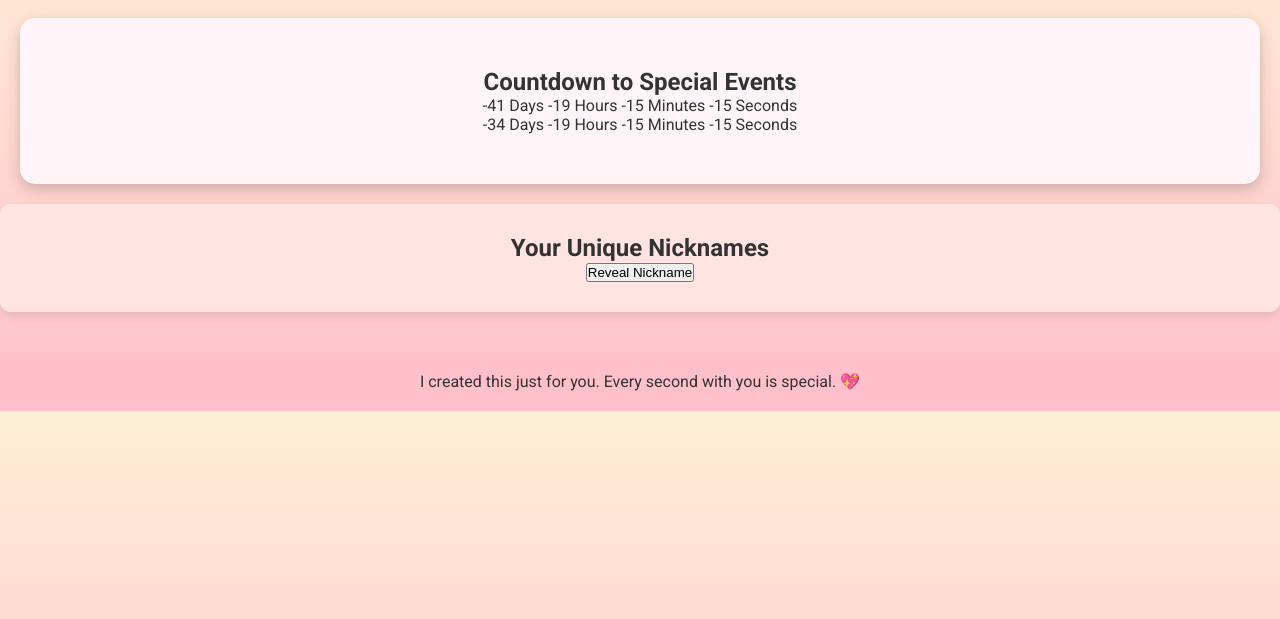
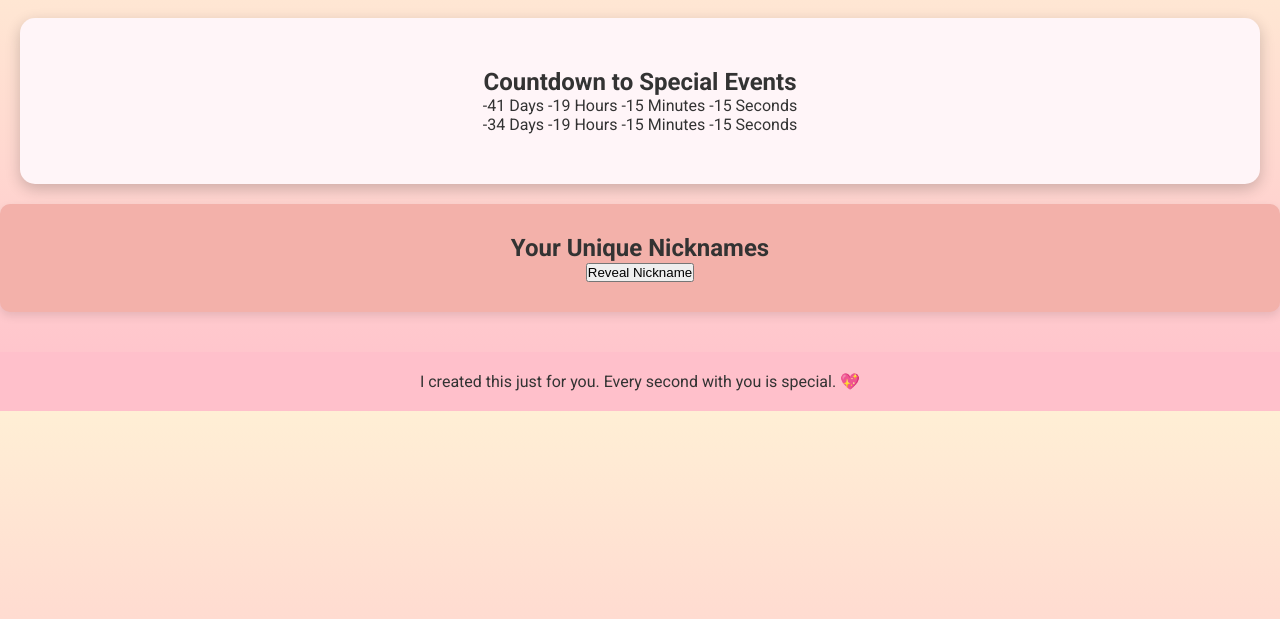
Before and after one commit to saurav-95-dev/Simple-AlarmClock, a plain HTML site: page index.html in a window 1280 px wide. Shown: the part 89-708 px from the top of the page. Drawn offline with Linux system fonts and the light colour scheme.

Commit message:
First commit

```diff
--- a/index.html
+++ b/index.html
@@ -36,7 +36,7 @@
         }
 
         .nickname-section {
-            background: #ffe4e1;
+            background: #f3b1aa;
             padding: 30px;
             border-radius: 10px;
             box-shadow: 0 4px 10px rgba(0, 0, 0, 0.1);
```
